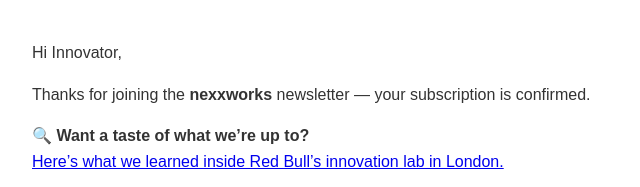
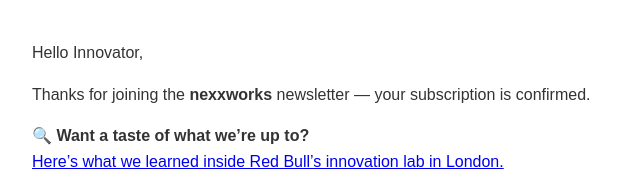
Before and after one commit to nexxworksDAT/welcometoournewsletter, a plain HTML site: page index.html in a window 1280 px wide. Shown: the top 187 px of the page, 308-948 px from the left. Drawn offline with Linux system fonts and the light colour scheme.

Commit message:
Update index.html

```diff
--- a/index.html
+++ b/index.html
@@ -15,7 +15,7 @@
 </head>
 <body>
 
-  <p>Hi Innovator,</p>
+  <p>Hello Innovator,</p>
 
   <p>Thanks for joining the <strong>nexxworks</strong> newsletter — your subscription is confirmed.</p>
 
```
